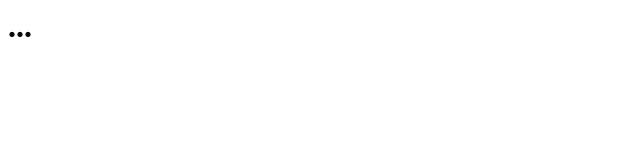
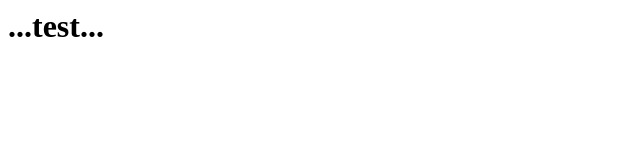
Before and after one commit to thegaiam/thegaiam.github.io, a plain HTML site: page index.html in a window 1280 px wide. Shown: the whole page, without its empty margins (0-640 px from the left). Drawn offline with Linux system fonts and the light colour scheme.

Commit message:
add test

```diff
--- a/index.html
+++ b/index.html
@@ -1,3 +1,3 @@
 <html>
-  <h1>...</h1>
+  <h1>...test...</h1>
 </html>
```
